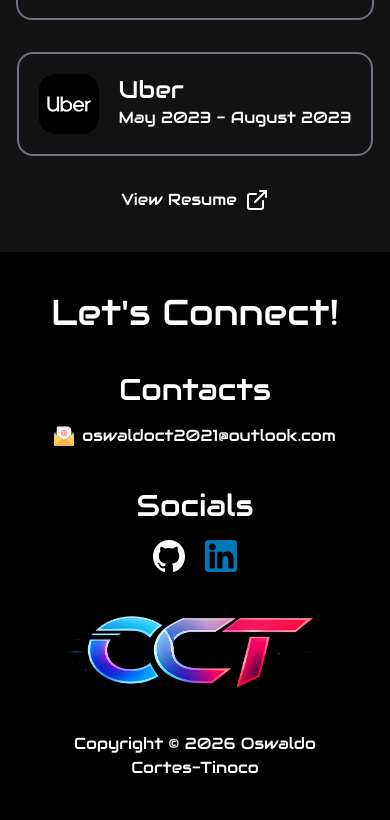
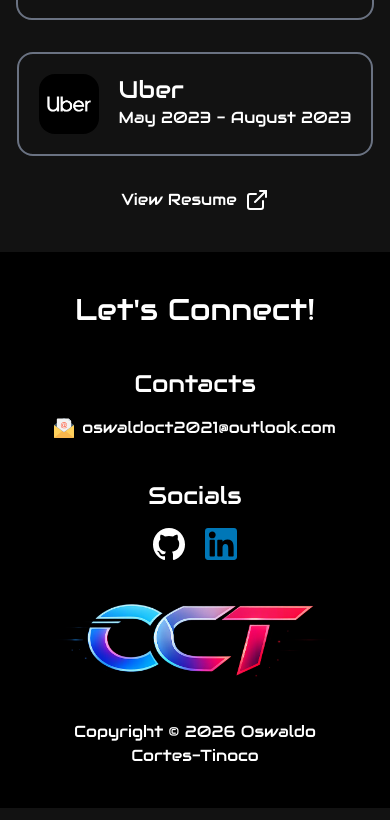
Before and after one commit to OsCortes88/OsCortes88.github.io, a React (Vite) app: page /#/projects in a window 390 px wide. Shown: the part 3392-4212 px from the top of the page. Built offline with nearby package versions, Linux system fonts and the light colour scheme.

Commit message:
fix footer headers text on mobile screens

```diff
--- a/src/Footer.jsx
+++ b/src/Footer.jsx
@@ -5,11 +5,11 @@ export default function Footer() {
     <footer className="p-10 bg-black text-white">
       <Reveal>
         <div className="flex flex-col items-center gap-10">
-          <h1 className="text-4xl">Let's Connect!</h1>
+          <h1 className="text-3xl sm:text-4xl">Let's Connect!</h1>
           <div className="flex flex-col sm:flex-row gap-10">
             {/* Contacts */}
             <div className="flex flex-col gap-4 items-center">
-              <h1 className="text-3xl">Contacts</h1>
+              <h1 className="text-2xl sm:text-3xl">Contacts</h1>
               <a
                 className="flex items-center gap-2"
                 href="mailto:oswaldoct2021@outlook.com"
@@ -23,7 +23,7 @@ export default function Footer() {
 
             {/* Socials */}
             <div className="flex flex-col gap-4 items-center">
-              <h1 className="text-3xl">Socials</h1>
+              <h1 className="text-2xl sm:text-3xl">Socials</h1>
               <div className="flex gap-5">
                 <a
                   href="https://github.com/OsCortes88"
```
